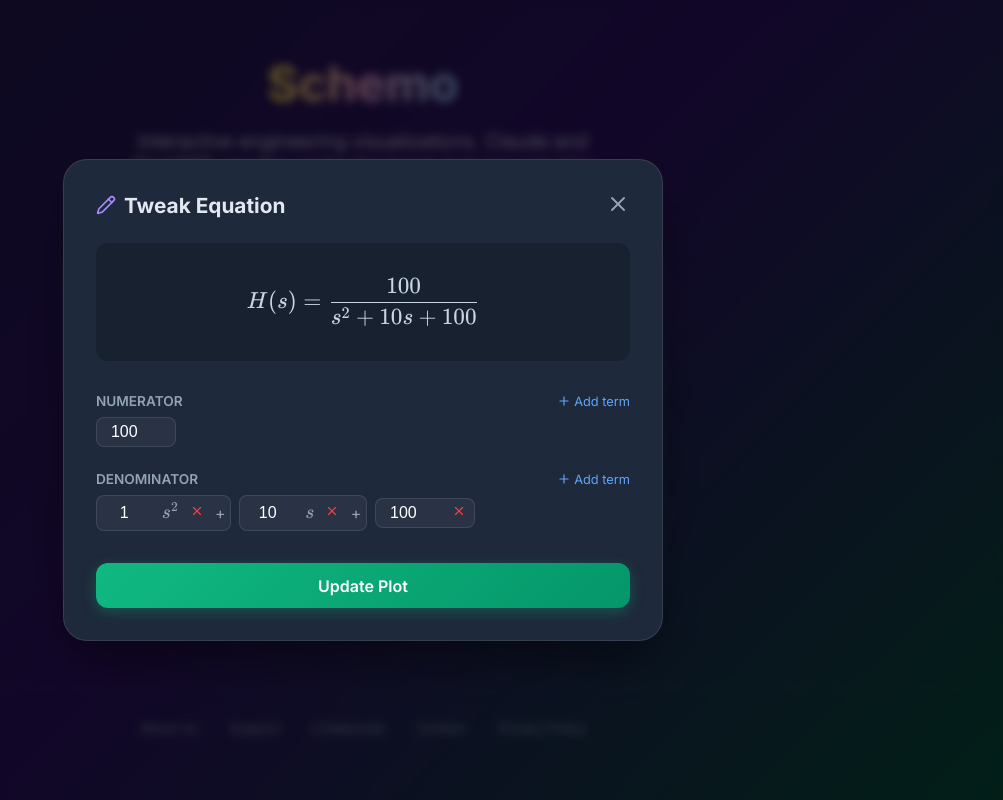
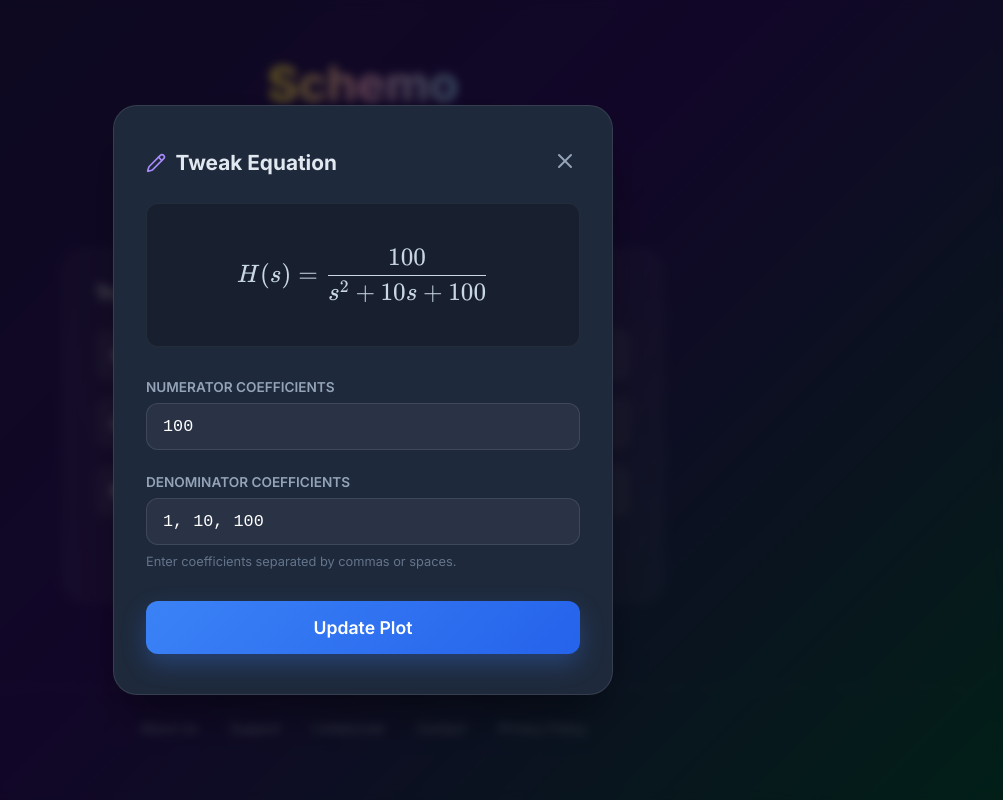
Before and after one commit to sohampawar1866/schemo, a React (Vite) app in the folder widget/: page / in a window 1280 px wide. Both pictures are taken after a click on the button "Or write your own equation...". Shown: the whole page, without its empty margins (277-1280 px from the left). Built offline with nearby package versions, Linux system fonts and the light colour scheme.

Commit message:
feat: revamp equation editor to use MATLAB-style string inputs
- Replaced the clunky visual form builder with two sleek text inputs for Numerator and Denominator
- Added support for both comma and space separated values
- Improved parser resilience

```diff
--- a/widget/src/App.tsx
+++ b/widget/src/App.tsx
@@ -27,7 +27,9 @@
 };
 
 function parseCoeffs(str: string): number[] {
-  return str.split(',').map(Number).filter((n) => !isNaN(n));
+  const parts = str.replace(/,/g, ' ').split(/\s+/).filter(Boolean);
+  const nums = parts.map(Number).filter((n) => !isNaN(n));
+  return nums.length > 0 ? nums : [0];
 }
 
 function polyToLatex(coeffs: number[]): string {
@@ -70,54 +72,13 @@
   onApply: (n: number[], d: number[]) => void;
   onClose: () => void;
 }) {
-  const [num, setNum] = useState<number[]>([...initialNum]);
-  const [den, setDen] = useState<number[]>([...initialDen]);
+  const [numStr, setNumStr] = useState<string>(initialNum.join(', '));
+  const [denStr, setDenStr] = useState<string>(initialDen.join(', '));
 
-  const tfHtml = useMemo(() => renderTFLatex(num, den), [num, den]);
+  const parsedNum = useMemo(() => parseCoeffs(numStr), [numStr]);
+  const parsedDen = useMemo(() => parseCoeffs(denStr), [denStr]);
 
-  const updateCoeff = (arr: number[], setArr: any, index: number, val: string) => {
-    const newArr = [...arr];
-    newArr[index] = Number(val) || 0;
-    setArr(newArr);
-  };
-
-  const addTerm = (arr: number[], setArr: any) => setArr([0, ...arr]);
-  const removeTerm = (arr: number[], setArr: any, idx: number) => {
-    if (arr.length > 1) setArr(arr.filter((_, i) => i !== idx));
-  };
-
-  const renderPolyEditor = (coeffs: number[], setCoeffs: any, label: string) => (
-    <div style={{ marginBottom: '1.5rem' }}>
-      <div style={{ display: 'flex', justifyContent: 'space-between', marginBottom: '0.5rem', color: '#94a3b8', fontSize: '0.85rem', fontWeight: 600 }}>
-        <span>{label}</span>
-        <button onClick={() => addTerm(coeffs, setCoeffs)} style={{ background: 'none', border: 'none', color: '#60a5fa', cursor: 'pointer', display: 'flex', alignItems: 'center', gap: '0.2rem', fontSize: '0.8rem' }}>
-          <Plus size={14} /> Add term
-        </button>
-      </div>
-      <div style={{ display: 'flex', flexWrap: 'wrap', gap: '0.5rem', alignItems: 'center' }}>
-        {coeffs.map((c, i) => {
-          const power = coeffs.length - 1 - i;
-          return (
-            <div key={`${label}-${i}-${power}`} style={{ display: 'flex', alignItems: 'center', background: 'rgba(255,255,255,0.05)', borderRadius: '8px', padding: '0.3rem', border: '1px solid rgba(255,255,255,0.1)' }}>
-              <input
-                type="number"
-                value={c}
-                onChange={(e) => updateCoeff(coeffs, setCoeffs, i, e.target.value)}
-                style={{ width: '60px', background: 'transparent', border: 'none', color: '#fff', fontSize: '1rem', textAlign: 'center', outline: 'none' }}
-              />
-              <span style={{ color: '#94a3b8', marginRight: '0.5rem' }} dangerouslySetInnerHTML={{ __html: katex.renderToString(power === 0 ? '' : power === 1 ? 's' : `s^${power}`) }} />
-              {coeffs.length > 1 && (
-                <button onClick={() => removeTerm(coeffs, setCoeffs, i)} style={{ background: 'none', border: 'none', color: '#ef4444', cursor: 'pointer', padding: '0 0.2rem' }}>
-                  <X size={14} />
-                </button>
-              )}
-              {i < coeffs.length - 1 && <span style={{ marginLeft: '0.5rem', color: '#94a3b8' }}>+</span>}
-            </div>
-          );
-        })}
-      </div>
-    </div>
-  );
+  const tfHtml = useMemo(() => renderTFLatex(parsedNum, parsedDen), [parsedNum, parsedDen]);
 
   return (
     <div style={{
@@ -127,33 +88,51 @@
       padding: '1rem'
     }}>
       <div style={{
-        background: '#1e293b', borderRadius: '24px', width: '100%', maxWidth: '600px',
-        padding: '2rem', boxShadow: '0 25px 50px -12px rgba(0,0,0,0.5)',
+        background: '#1e293b', borderRadius: '24px', width: '100%', maxWidth: '500px',
+        padding: '2.5rem 2rem', boxShadow: '0 25px 50px -12px rgba(0,0,0,0.5)',
         border: '1px solid rgba(255,255,255,0.1)'
       }}>
         <div style={{ display: 'flex', justifyContent: 'space-between', alignItems: 'center', marginBottom: '1.5rem' }}>
-          <h2 style={{ margin: 0, fontSize: '1.3rem', color: '#e2e8f0', display: 'flex', alignItems: 'center', gap: '0.5rem' }}>
+          <h2 style={{ margin: 0, fontSize: '1.3rem', color: '#e2e8f0', display: 'flex', alignItems: 'center', gap: '0.6rem' }}>
             <Pencil size={20} color="#a78bfa" /> Tweak Equation
           </h2>
-          <button onClick={onClose} style={{ background: 'none', border: 'none', color: '#94a3b8', cursor: 'pointer' }}><X size={24} /></button>
+          <button onClick={onClose} style={{ background: 'none', border: 'none', color: '#94a3b8', cursor: 'pointer', padding: '0.2rem' }}><X size={24} /></button>
         </div>
 
-        <div style={{ background: 'rgba(0,0,0,0.2)', padding: '1rem', borderRadius: '12px', marginBottom: '2rem', overflowX: 'auto' }}>
-          <div style={{ color: '#c8d6e5', fontSize: '1.2rem', textAlign: 'center' }} dangerouslySetInnerHTML={{ __html: tfHtml }} />
+        <div style={{ background: 'rgba(0,0,0,0.2)', padding: '1.5rem 1rem', borderRadius: '12px', marginBottom: '2rem', overflowX: 'auto', minHeight: '100px', display: 'flex', alignItems: 'center', justifyContent: 'center', border: '1px solid rgba(255,255,255,0.05)' }}>
+          <div style={{ color: '#c8d6e5', fontSize: '1.3rem', textAlign: 'center' }} dangerouslySetInnerHTML={{ __html: tfHtml }} />
         </div>
 
-        {renderPolyEditor(num, setNum, 'NUMERATOR')}
-        {renderPolyEditor(den, setDen, 'DENOMINATOR')}
+        <div style={{ marginBottom: '1.5rem' }}>
+          <label style={{ display: 'block', marginBottom: '0.5rem', color: '#94a3b8', fontSize: '0.85rem', fontWeight: 600 }}>NUMERATOR COEFFICIENTS</label>
+          <input
+            type="text"
+            value={numStr}
+            onChange={(e) => setNumStr(e.target.value)}
+            placeholder="e.g. 100"
+            style={{ width: '100%', padding: '0.8rem 1rem', background: 'rgba(255,255,255,0.05)', border: '1px solid rgba(255,255,255,0.1)', borderRadius: '12px', color: '#fff', fontSize: '1.05rem', outline: 'none', fontFamily: 'monospace' }}
+          />
+        </div>
 
-        <div style={{ display: 'flex', gap: '1rem', marginTop: '2rem' }}>
-          <button onClick={() => onApply(num, den)} style={{
-            flex: 1, padding: '0.8rem', borderRadius: '12px', border: 'none',
-            background: 'linear-gradient(135deg, #10b981, #059669)', color: '#fff',
-            fontWeight: 600, fontSize: '1rem', cursor: 'pointer', boxShadow: '0 4px 14px rgba(16, 185, 129, 0.3)'
-          }}>
-            Update Plot
-          </button>
+        <div style={{ marginBottom: '2rem' }}>
+          <label style={{ display: 'block', marginBottom: '0.5rem', color: '#94a3b8', fontSize: '0.85rem', fontWeight: 600 }}>DENOMINATOR COEFFICIENTS</label>
+          <input
+            type="text"
+            value={denStr}
+            onChange={(e) => setDenStr(e.target.value)}
+            placeholder="e.g. 1, 10, 100"
+            style={{ width: '100%', padding: '0.8rem 1rem', background: 'rgba(255,255,255,0.05)', border: '1px solid rgba(255,255,255,0.1)', borderRadius: '12px', color: '#fff', fontSize: '1.05rem', outline: 'none', fontFamily: 'monospace' }}
+          />
+          <div style={{ fontSize: '0.8rem', color: '#64748b', marginTop: '0.6rem' }}>Enter coefficients separated by commas or spaces.</div>
         </div>
+
+        <button onClick={() => onApply(parsedNum, parsedDen)} style={{
+          width: '100%', padding: '1rem', borderRadius: '12px', border: 'none',
+          background: 'linear-gradient(135deg, #3b82f6, #2563eb)', color: '#fff',
+          fontWeight: 600, fontSize: '1.1rem', cursor: 'pointer', boxShadow: '0 10px 25px rgba(59, 130, 246, 0.3)', transition: 'transform 0.2s'
+        }}>
+          Update Plot
+        </button>
       </div>
     </div>
   );
```
